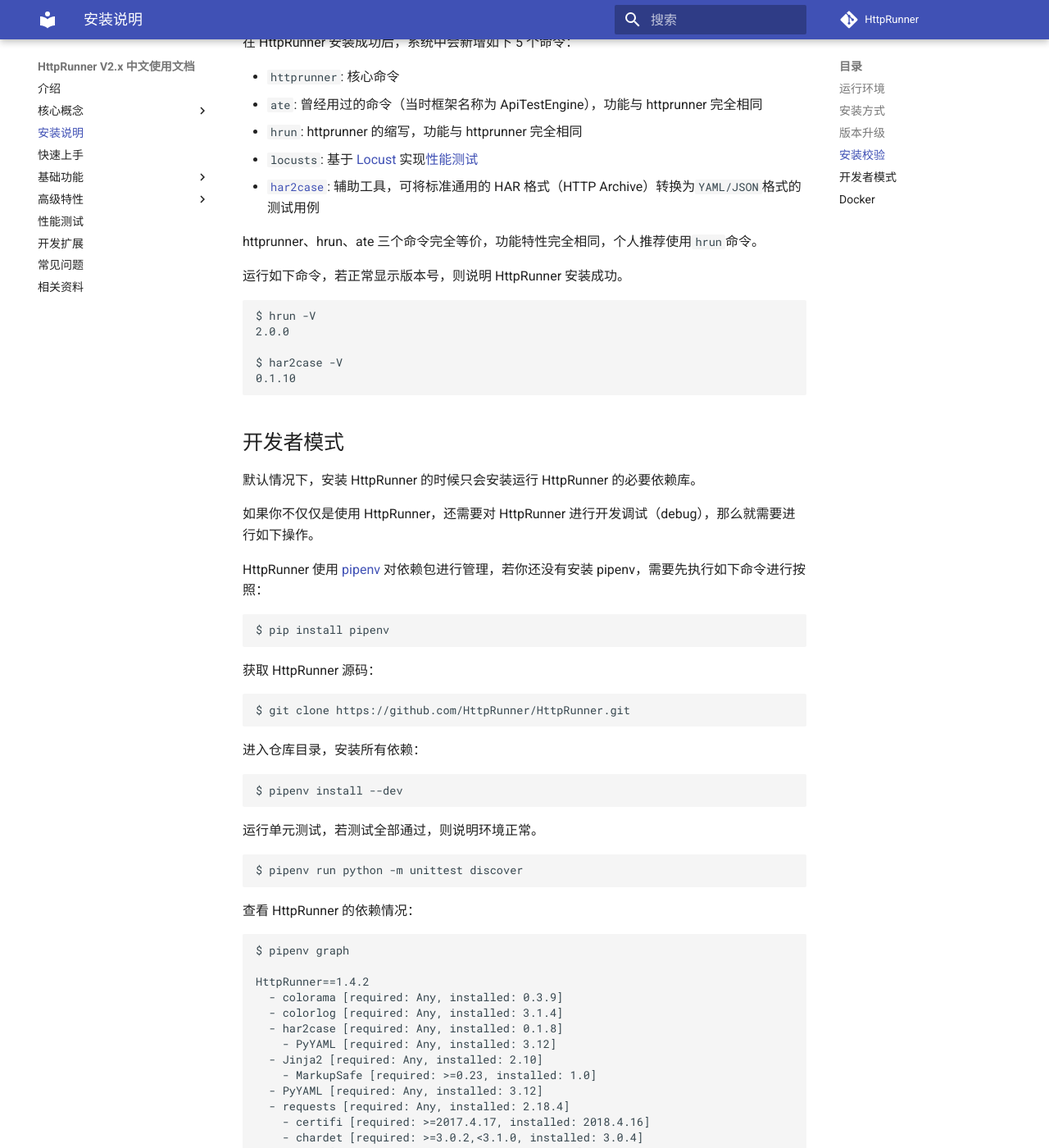
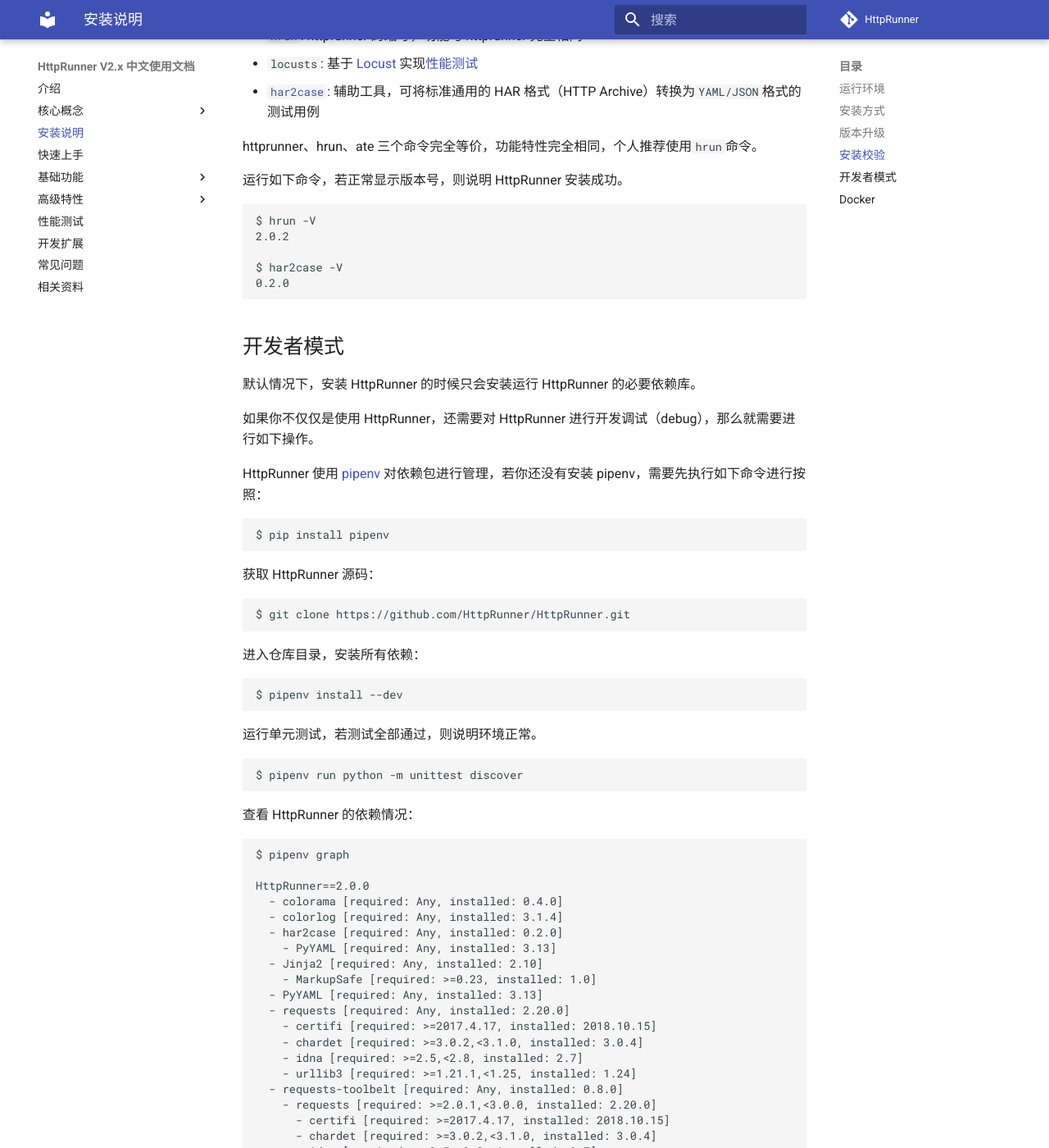
Before and after one commit to httprunner/docs, an MkDocs documentation site: the page built from docs/Installation.md, in a window 1280 px wide and 1400 px high, scrolled down 1072 px. Shown: the whole window at 82% size. Built offline with MkDocs 1.6.1 and Material for MkDocs 9.7.7, drawn with Linux system fonts in a browser that asks for light colours; comment, search, counter and statistics services are not loaded; some of the changed text lies outside the part shown.

Commit message:
update for 2.0.2

````diff
--- a/docs/Installation.md
+++ b/docs/Installation.md
@@ -8,22 +8,16 @@ HttpRunner 是一个基于 Python 开发的测试框架，可以运行在 macOS
 
 ## 安装方式
 
-HttpRunner 的稳定版本托管在 PyPI 上，可以使用`pip`或者`easy_install`进行安装。
+HttpRunner 的稳定版本托管在 PyPI 上，可以使用 `pip` 进行安装。
 
 ```bash
 $ pip install httprunner
 ```
 
-或者
-
-```bash
-$ easy_install httprunner
-```
-
 如果你需要使用最新的开发版本，那么可以采用项目的 GitHub 仓库地址进行安装：
 
 ```bash
-$ pip install git+https://github.com/HttpRunner/HttpRunner.git#egg=HttpRunner
+$ pip install git+https://github.com/HttpRunner/HttpRunner.git@master
 ```
 
 ## 版本升级
@@ -52,10 +45,10 @@ httprunner、hrun、ate 三个命令完全等价，功能特性完全相同，
 
 ```text
 $ hrun -V
-2.0.0
+2.0.2
 
 $ har2case -V
-0.1.10
+0.2.0
 ```
 
 ## 开发者模式
@@ -93,25 +86,25 @@ $ pipenv run python -m unittest discover
 ```text
 $ pipenv graph
 
-HttpRunner==1.4.2
-  - colorama [required: Any, installed: 0.3.9]
+HttpRunner==2.0.0
+  - colorama [required: Any, installed: 0.4.0]
   - colorlog [required: Any, installed: 3.1.4]
-  - har2case [required: Any, installed: 0.1.8]
-    - PyYAML [required: Any, installed: 3.12]
+  - har2case [required: Any, installed: 0.2.0]
+    - PyYAML [required: Any, installed: 3.13]
   - Jinja2 [required: Any, installed: 2.10]
     - MarkupSafe [required: >=0.23, installed: 1.0]
-  - PyYAML [required: Any, installed: 3.12]
-  - requests [required: Any, installed: 2.18.4]
-    - certifi [required: >=2017.4.17, installed: 2018.4.16]
+  - PyYAML [required: Any, installed: 3.13]
+  - requests [required: Any, installed: 2.20.0]
+    - certifi [required: >=2017.4.17, installed: 2018.10.15]
     - chardet [required: >=3.0.2,<3.1.0, installed: 3.0.4]
-    - idna [required: >=2.5,<2.7, installed: 2.6]
-    - urllib3 [required: <1.23,>=1.21.1, installed: 1.22]
+    - idna [required: >=2.5,<2.8, installed: 2.7]
+    - urllib3 [required: >=1.21.1,<1.25, installed: 1.24]
   - requests-toolbelt [required: Any, installed: 0.8.0]
-    - requests [required: >=2.0.1,<3.0.0, installed: 2.18.4]
-      - certifi [required: >=2017.4.17, installed: 2018.4.16]
+    - requests [required: >=2.0.1,<3.0.0, installed: 2.20.0]
+      - certifi [required: >=2017.4.17, installed: 2018.10.15]
       - chardet [required: >=3.0.2,<3.1.0, installed: 3.0.4]
-      - idna [required: >=2.5,<2.7, installed: 2.6]
-      - urllib3 [required: <1.23,>=1.21.1, installed: 1.22]
+      - idna [required: >=2.5,<2.8, installed: 2.7]
+      - urllib3 [required: >=1.21.1,<1.25, installed: 1.24]
 ```
 
 调试运行方式：
````
Also changed, not shown: other parts of docs/Installation.md (+1 -2 lines).
